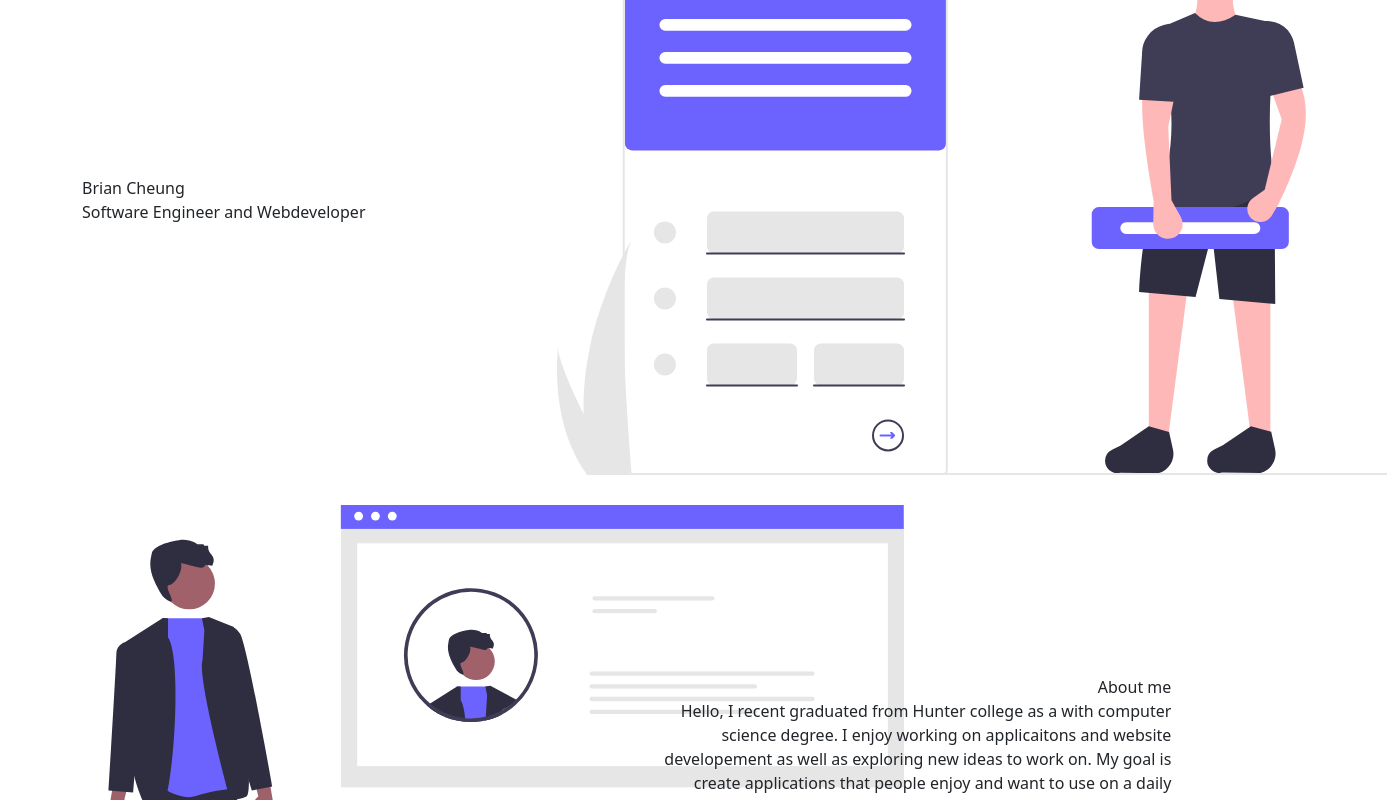
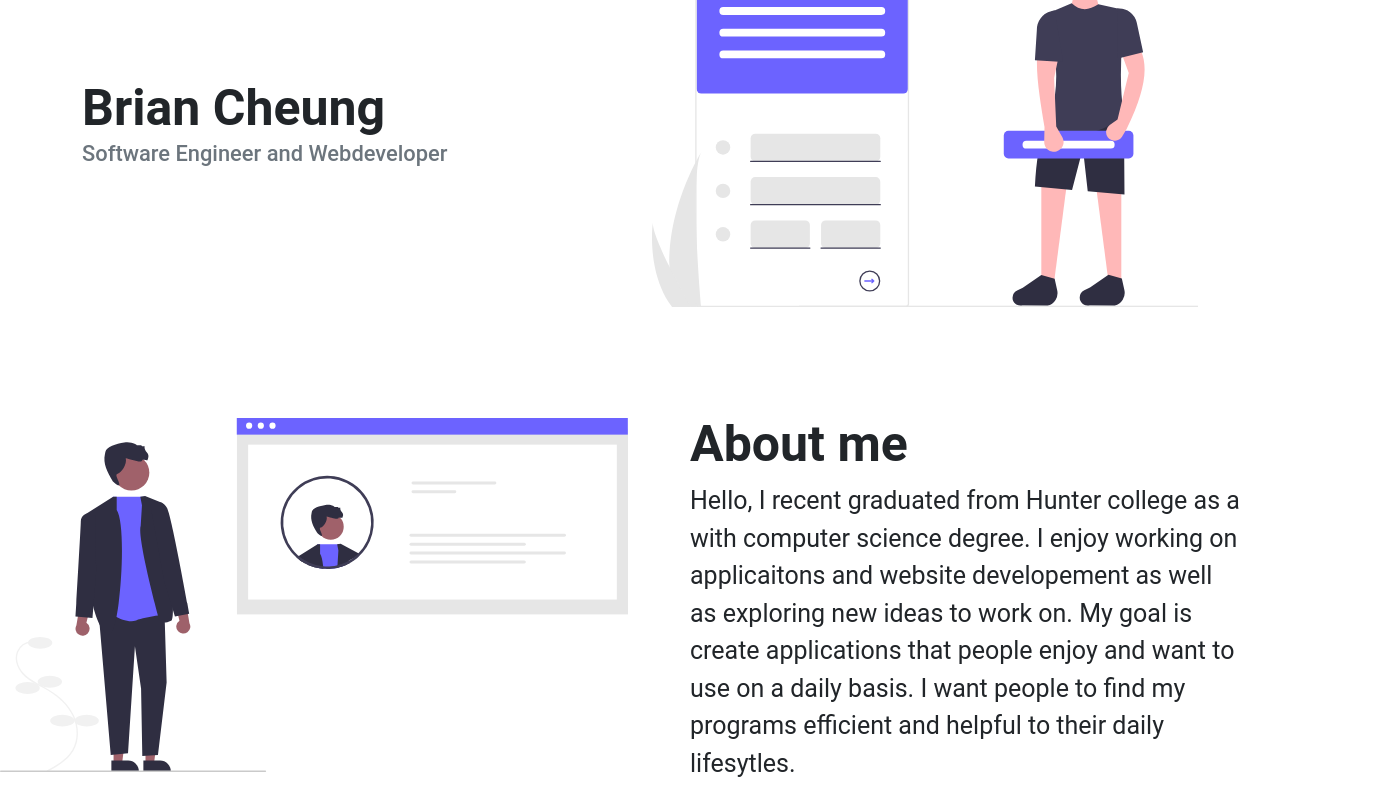
Before and after one commit to BrianCheung1/BrianCheung1.github.io, a React (Create React App) app: page / in a window 1280 px wide. Shown: the part 160-960 px from the top of the page, 1387 px wide, since content can reach past the window. Built offline with nearby package versions, Linux system fonts and the light colour scheme.

Commit message:
updated css for cover info

```diff
--- a/src/App.css
+++ b/src/App.css
@@ -1,38 +1,17 @@
 .App {
+  /* font-family: 'Montserrat', sans-serif;
+   */
+  font-family: "Roboto";
   text-align: center;
 }
 
-.App-logo {
-  height: 40vmin;
-  pointer-events: none;
+.coverName{
+  text-align: left;
+  font-size: 50px;
+  font-weight: bold;
 }
 
-@media (prefers-reduced-motion: no-preference) {
-  .App-logo {
-    animation: App-logo-spin infinite 20s linear;
-  }
+.coverDescription{
+  text-align: left;
+  font-size: 25px;
 }
-
-.App-header {
-  background-color: #282c34;
-  min-height: 100vh;
-  display: flex;
-  flex-direction: column;
-  align-items: center;
-  justify-content: center;
-  font-size: calc(10px + 2vmin);
-  color: white;
-}
-
-.App-link {
-  color: #61dafb;
-}
-
-@keyframes App-logo-spin {
-  from {
-    transform: rotate(0deg);
-  }
-  to {
-    transform: rotate(360deg);
-  }
-}
--- a/src/components/About.js
+++ b/src/components/About.js
@@ -6,12 +6,23 @@ class About extends React.Component {
   render() {
     return (
       <div className="App">
-          <div class="row align-items-center" style={{ marginTop: "30px" }}>
-            <div class="col-6">
-              <img src="/CoverPicture2.svg" alt="placeholder"></img>
+        <div class="row align-items-center">
+          <div class="col-xs-12 col-sm-12 col-md-6 col-lg-6 col-xl-6 col-xxl-6">
+            <img
+              src="/CoverPicture2.svg"
+              width="100%"
+              height="auto"
+              alt="placeholder"
+            ></img>
+          </div>
+          <div
+            class="col-xs-12 col-sm-12 col-md-6 col-lg-6 col-xl-6 col-xxl-6"
+            style={{ paddingRight: "50px", paddingLeft: "50px" }}
+          >
+            <div class="coverName">
+              About me <br />
             </div>
-            <div class="col-5" style={{ textAlign: "right" }}>
-              About me <br />
+            <div class="coverDescription">
               Hello, I recent graduated from Hunter college as a with computer
               science degree. I enjoy working on applicaitons and website
               developement as well as exploring new ideas to work on. My goal is
@@ -20,6 +31,7 @@ class About extends React.Component {
               their daily lifesytles.
             </div>
           </div>
+        </div>
       </div>
     );
   }
--- a/src/components/Cover.js
+++ b/src/components/Cover.js
@@ -7,16 +7,33 @@ class Cover extends React.Component {
     return (
       <div className="App">
         <div class="container">
-          <div class="row align-items-center" style={{ marginTop: "30px" }}>
-            <div class="col-5" style={{ textAlign: "left" }}>
-              Brian Cheung <br />
-              Software Engineer and Webdeveloper
+          <div
+            class="row align-items-center"
+            style={{ marginTop: "50px", marginBottom: "100px" }}
+          >
+            <div class="col-xs-12 col-sm-12 col-md-6 col-lg-6 col-xl-6 col-xxl-6">
+              <h3>
+                <div class="coverName">
+                  Brian Cheung
+                  <br />
+                </div>
+                <div class="coverDescription">
+                  <small class="text-muted">
+                    Software Engineer and Webdeveloper
+                  </small>
+                </div>
+              </h3>
             </div>
-            <div class="col-6">
-              <img src="/CoverPicture.svg" alt="placeholder"></img>
+            <div class="col-xs-12 col-sm-12 col-md-6 col-lg-6 col-xl-6 col-xxl-6">
+              <img
+                src="/CoverPicture.svg"
+                alt="placeholder"
+                width="100%"
+                height="auto"
+              ></img>
             </div>
           </div>
-          </div>
+        </div>
       </div>
     );
   }
```
